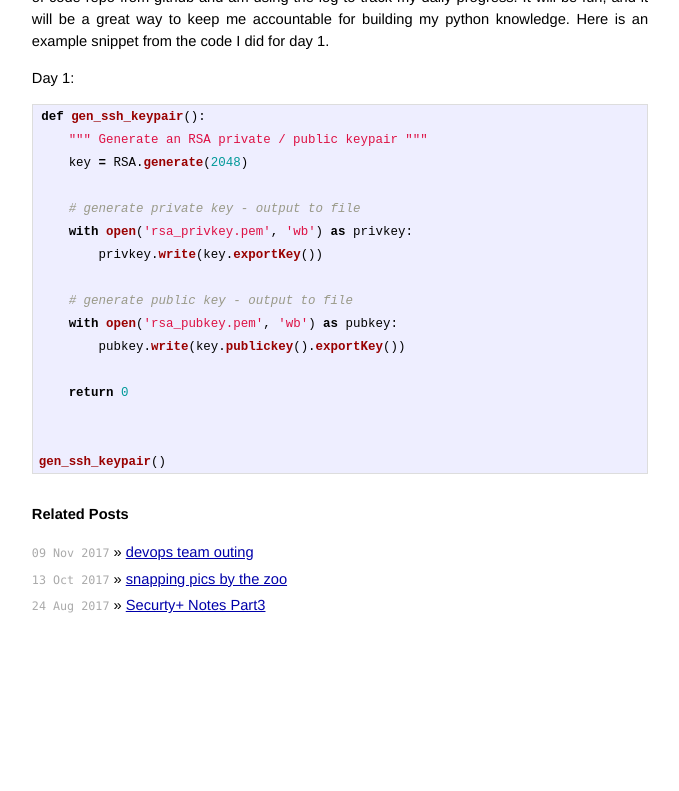
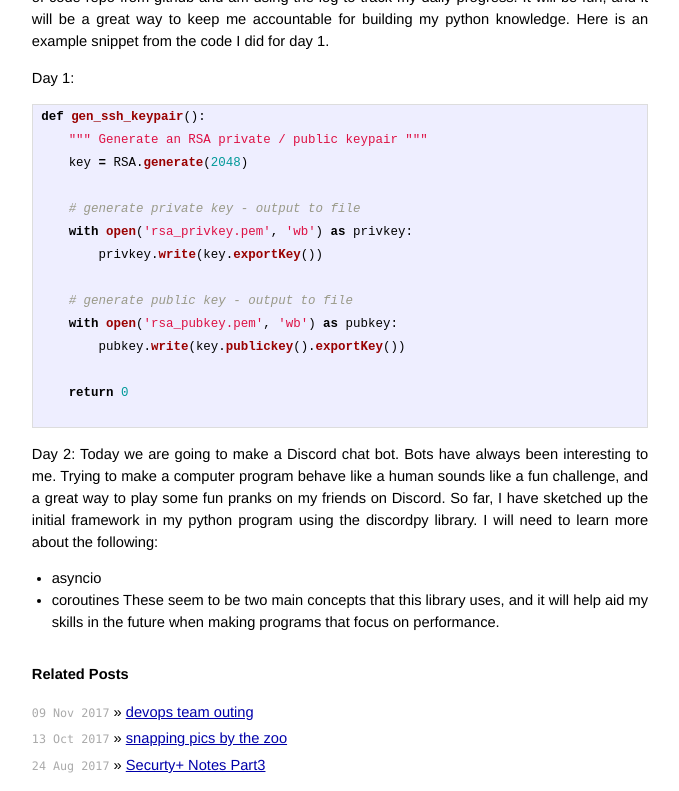
Before and after one commit to bpmcdevitt/brendan.mcdevitt.tech, a Jekyll site: the page built from _posts/2018-01-01-100-days-of-code-challenge.markdown, in a window 1280 px wide, cut to the strip 153-944 px from the top of the page. Shown: the whole strip, without its empty margins (300-979 px from the left). Built offline with Jekyll 4.4.1, drawn with Linux system fonts in a browser that asks for light colours.

Commit message:
Day 2 of 100DaysofCode - Discord Chatbot

````diff
--- a/_posts/2018-01-01-100-days-of-code-challenge.markdown
+++ b/_posts/2018-01-01-100-days-of-code-challenge.markdown
@@ -28,6 +28,15 @@ def gen_ssh_keypair():
 
     return 0
 
+```
 
-gen_ssh_keypair()
-```
+Day 2:
+Today we are going to make a Discord chat bot. Bots have always been interesting to me.
+Trying to make a computer program behave like a human sounds like a fun
+challenge, and a great way to play some fun pranks on my friends on Discord.
+So far, I have sketched up the initial framework in my python program using the
+discordpy library. I will need to learn more about the following:
+- asyncio
+- coroutines
+These seem to be two main concepts that this library uses, and it will help aid
+my skills in the future when making programs that focus on performance.
````
